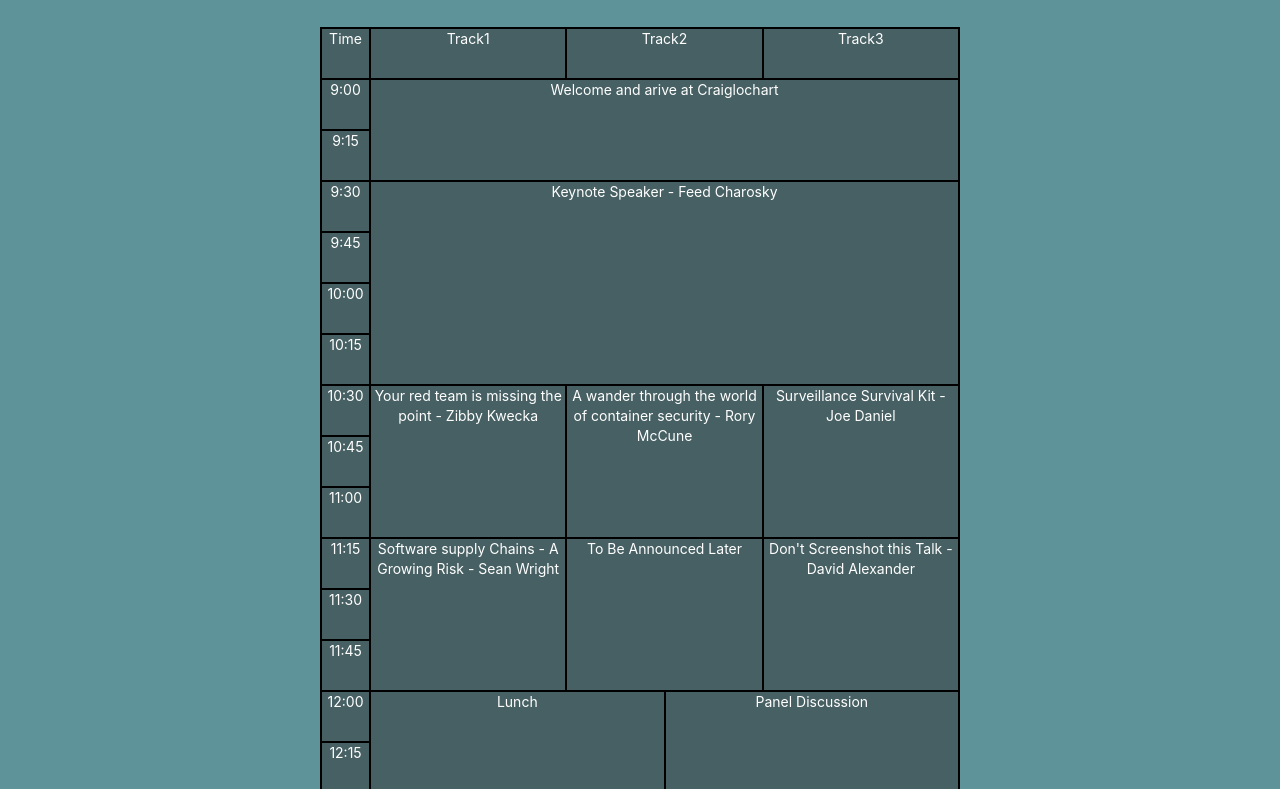
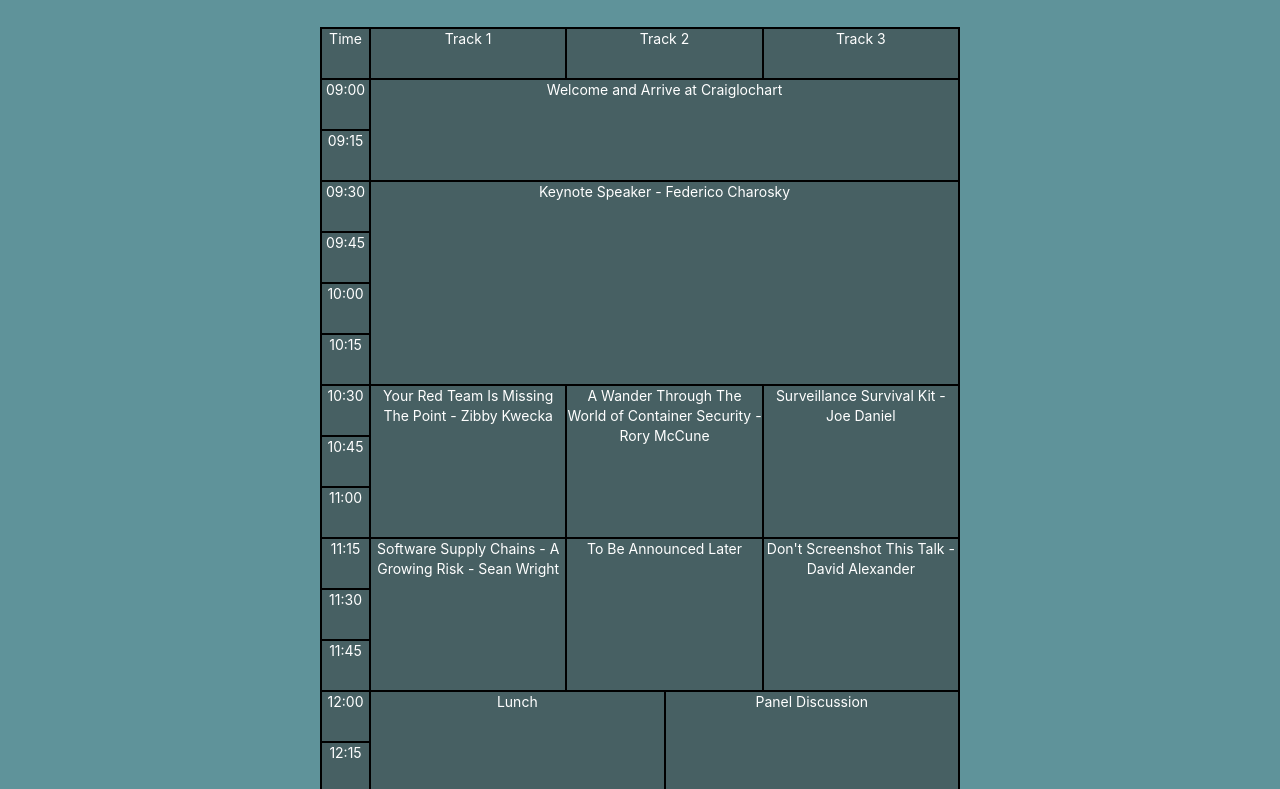
Before and after one commit to ENUSEC/ltdh22Website, a plain HTML site: page agenda.html in a window 1280 px wide. Shown: the part 163-952 px from the top of the page. Drawn offline with nearby package versions, Linux system fonts and the light colour scheme.

Commit message:
Update agenda.html

```diff
--- a/agenda.html
+++ b/agenda.html
@@ -38,15 +38,15 @@
 
 
 
-		<h1>Le Tour De Hack- agenda</h1>
+		<h1>Le Tour De Hack- Agenda</h1>
 		<br>
 		<div class="agendaTable" style="width:50%; margin-right:auto; margin-left:auto;">
 			<div class="confranceDay">
 				<div class="title0"> Time </div>
-				<div class="time2"> 9:00 </div>
-				<div class="time3"> 9:15 </div>
-				<div class="time4"> 9:30 </div>
-				<div class="time5"> 9:45 </div>
+				<div class="time2"> 09:00 </div>
+				<div class="time3"> 09:15 </div>
+				<div class="time4"> 09:30 </div>
+				<div class="time5"> 09:45 </div>
 				<div class="time6"> 10:00 </div>
 				<div class="time7"> 10:15 </div>
 				<div class="time8"> 10:30 </div>
@@ -79,21 +79,21 @@
 
 
 
-				<div class="title1"> Track1 </div>
-				<div class="title2"> Track2 </div>
-				<div class="title3"> Track3 </div>
-				<div class="before0"> Welcome and arive at Craiglochart</div>
-				<div class="keynote1"> Keynote Speaker - Feed Charosky</div>
+				<div class="title1"> Track 1 </div>
+				<div class="title2"> Track 2 </div>
+				<div class="title3"> Track 3 </div>
+				<div class="before0"> Welcome and Arrive at Craiglochart</div>
+				<div class="keynote1"> Keynote Speaker - Federico Charosky</div>
 
-				<div class="talk1a45"> Your red team is missing the point - Zibby Kwecka</div>
-				<div class="talk1b45"> Software supply Chains - A Growing Risk - Sean Wright</div>
+				<div class="talk1a45"> Your Red Team Is Missing The Point - Zibby Kwecka</div>
+				<div class="talk1b45"> Software Supply Chains - A Growing Risk - Sean Wright</div>
 				<div class="lunch1a"> Lunch</div>
 				<div class="lunch1b"> Panel Discussion</div>
 				<div class="talk1c60"> Practicing Safe Sex(t) - Tia C</div>
-				<div class="talk1d60"> InfoSec: The Disease And The Cure - The Beer Farmers</div>
+				<div class="talk1d60"> InfoSec: The Disease and The Cure - The Beer Farmers</div>
 
 				<div class="talk2b45"> To Be Announced Later </div>
-				<div class="talk2a45"> A wander through the world of container security - Rory McCune</div>
+				<div class="talk2a45"> A Wander Through The World of Container Security - Rory McCune</div>
 				<div class="lunch2a"> Panel Discussion</div>
 				<div class="lunch2b"> Lunch</div>
 				<div class="talk2c60"> OOOrganisers Hate Us: See How to Make It to DEFCON CTF Finals With One Simple tRick! - xenocidewiki</div>
@@ -101,14 +101,14 @@
 				<div class="talk2e30">  Ransomware and Beyond: Evolution of the Threat Landscape - Don Smith</div>
 
 				<div class="talk3a45">Surveillance Survival Kit - Joe Daniel</div>
-				<div class="talk3b45">Don't Screenshot this Talk - David Alexander</div>
-				<div class="talk3c30"> Internships and how they help students gain experience in IT - Benjamin</div>
-				<div class="talk3d30"> Computing's Missing workforce - Clara O'Callaghan</div>
+				<div class="talk3b45">Don't Screenshot This Talk - David Alexander</div>
+				<div class="talk3c30"> Internships and How They Help Students Gain Experience in IT - Benjamin</div>
+				<div class="talk3d30"> Computing's Missing Workforce - Clara O'Callaghan</div>
 				<div class="talk3e30"> Cybersecurity in Film and TV: Fact or Fiction? - James Burling</div>
 				<div class="talk3f30"> Forensic Considerations for the High Efficiency Image File Format (HEIF) - Sean McKeown</div>
 
 				<div class="keynote2"> Keynote Speaker - Quantum Computing - Richard Hopkins</div>
-				<div class="after0"> After-party- Le Monde Hotel </div>
+				<div class="after0"> After-Party- Le Monde Hotel </div>
 			</div>
 		</div>
 		<button class="changebutton button button5" onclick="day2()">Day2</button>
```
